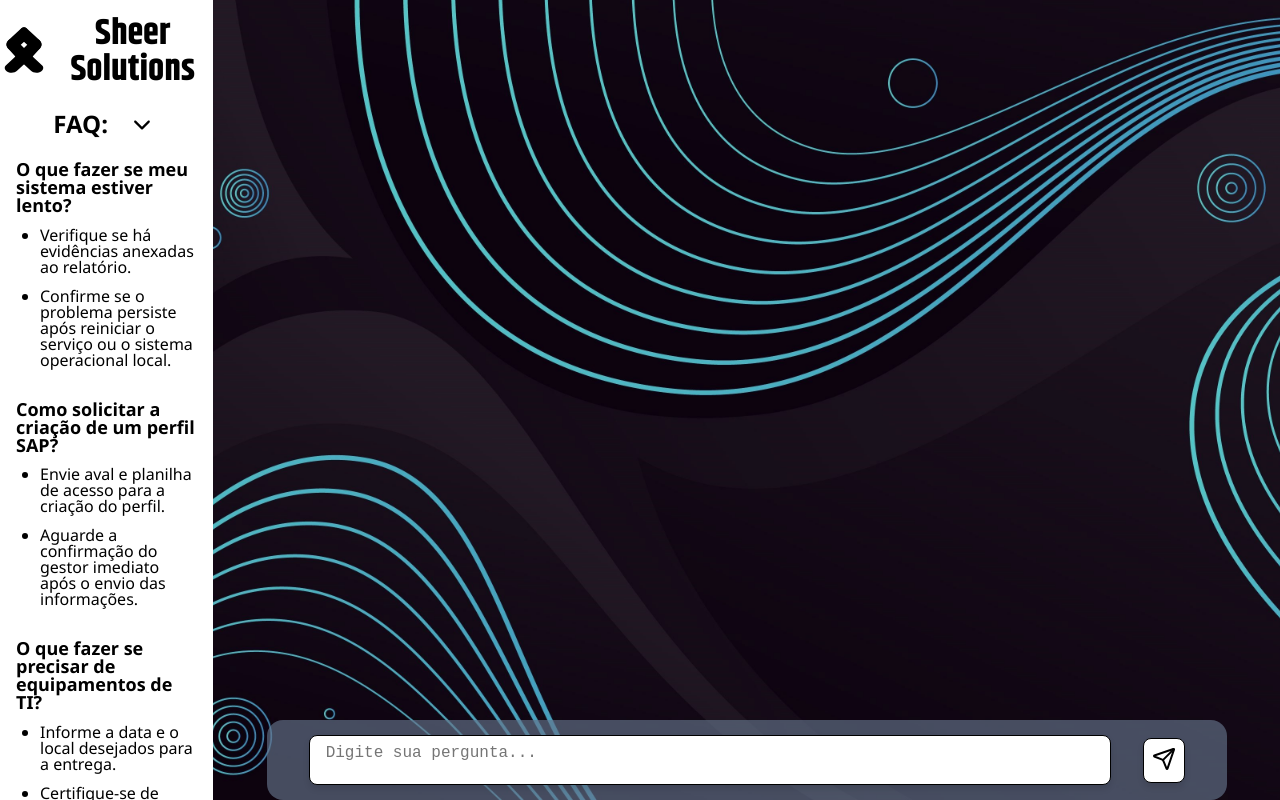
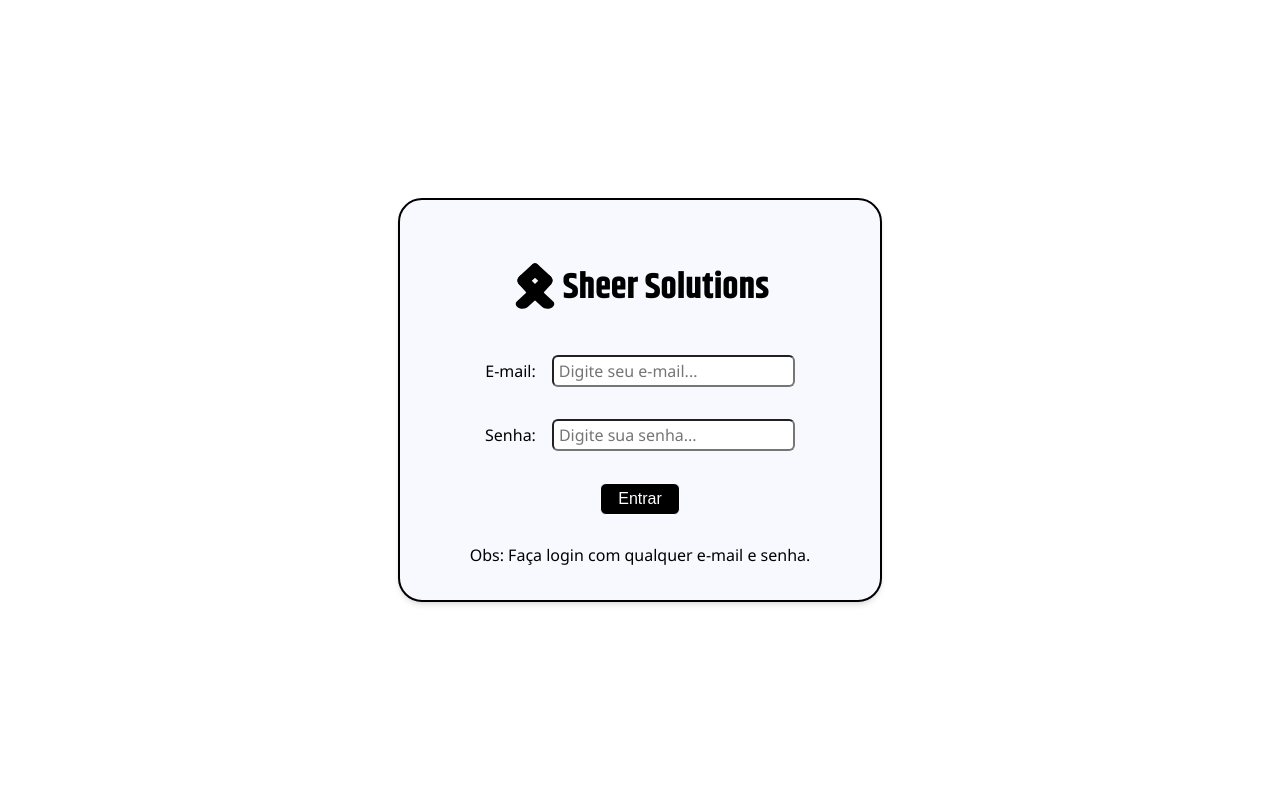
Before and after one commit to Leandro-Sales1/sheersolution, a React (Create React App) app: page / in a window 1280 px wide. Built offline with nearby package versions, Linux system fonts and the light colour scheme.

Commit message:
"Added react-router-dom, removed App.js and app.css, and updated index.js to use react-router-dom"

```diff
--- a/package.json
+++ b/package.json
@@ -9,6 +9,7 @@
     "react": "^18.3.1",
     "react-dom": "^18.3.1",
     "react-icons": "^5.3.0",
+    "react-router-dom": "^6.26.1",
     "react-scripts": "5.0.1",
     "web-vitals": "^2.1.4"
   },
--- a/src/App.js
+++ /dev/null
@@ -1,14 +0,0 @@
-import Content from "./components/content/Content";
-import LeftSideBar from "./components/left-side-bar/LeftSideBar";
-import './app.css'
-
-function App() {
-  return (
-    <section className="main-section">
-      <LeftSideBar />
-      <Content/>
-    </section>
-  );
-}
-
-export default App;
--- a/src/index.js
+++ b/src/index.js
@@ -1,12 +1,29 @@
 import React from 'react';
 import ReactDOM from 'react-dom/client';
+import { createBrowserRouter, RouterProvider, } from "react-router-dom";
 import './index.css';
-import App from './App';
+import Login from './pages/login/login';
+import Home from './pages/home/home';
+import Page404 from './pages/page404/Page404';
 
+
+
+const router = createBrowserRouter([
+  {
+    path: "/",
+    element: <Login />,
+    errorElement: <Page404/>,
+  },
+  {
+    path: "/home",
+    element: <Home/>,
+    errorElement: <Page404/>,
+  },
+]);
 
 const root = ReactDOM.createRoot(document.getElementById('root'));
 root.render(
   <React.StrictMode>
-    <App />
+    <RouterProvider router={router} />
   </React.StrictMode>
 );
--- /dev/null
+++ b/src/pages/home/home.js
@@ -0,0 +1,12 @@
+import Content from "../../components/content/Content";
+import LeftSideBar from "../../components/left-side-bar/LeftSideBar";
+import './home.css'
+
+export default function Home() {
+  return (
+    <section className="main-section">
+      <LeftSideBar />
+      <Content/>
+    </section>
+  );
+}
--- /dev/null
+++ b/src/pages/login/login.css
@@ -0,0 +1,52 @@
+.login-div {
+  width: 100%;
+  height: 100vh;
+  display: flex;
+  flex-direction: column;
+  align-items: center;
+  justify-content: center;
+}
+
+.login {
+  background-color: #F7F9FE;
+  width: 30rem;
+  height: 25rem;
+  margin: auto;
+  display: flex;
+  flex-direction: column;
+  align-items: center;
+  justify-content: center;
+  gap: 2rem;
+  border: 2px solid black;
+  border-radius: 1.5rem;
+  box-shadow: 0 4px 6px -1px rgb(0 0 0 / 0.1), 0 2px 4px -2px rgb(0 0 0 / 0.1);
+}
+
+.input-div {
+  display: inline-flex;
+  align-items: center;
+  justify-content: center;
+  gap: 1rem;
+
+  label {
+    font-size: 1rem;
+  }
+
+  input {
+    font-size: 1rem;
+    border-radius: 6px;
+    padding: 3px 3px 3px 5px
+  }
+}
+
+.btn-login {
+  text-align: center;
+  width: 5rem;
+  height: 2rem;
+  font-size: 1rem;
+  color: white;
+  background-color: black;
+  border: 1px solid white;
+  border-radius: 6px;
+  cursor: pointer;
+}
--- /dev/null
+++ b/src/pages/login/login.js
@@ -0,0 +1,54 @@
+import { useState } from "react"
+import "./login.css"
+import { useNavigate } from "react-router-dom"
+
+
+
+export default function Login() {
+  const [inputEmail, setInputEmail] = useState('')
+  const [inputPassWord, setInputPassWord] = useState('')
+  const navigate = useNavigate();
+
+  const handleForm = (e) => {
+    e.preventDefault()
+    navigate('/home')
+  }
+
+  return (
+    <section>
+      <div className="login-div">
+        <form className="login" onSubmit={e => handleForm(e)}>
+          <div className="logo-container">
+            <img alt="logo" className="logo" src="/assets/logo.svg" />
+            <h2 className="company-name">Sheer Solutions</h2>
+          </div>
+          <div className="input-div">
+            <label>E-mail:</label>
+            <input type="email"
+              placeholder="Digite seu e-mail..."
+              onChange={e => setInputEmail(e.target.value)}
+              required
+              maxLength={30}
+              value={inputEmail} />
+          </div>
+          <div className="input-div">
+            <label>Senha:</label>
+            <input type="password"
+              placeholder="Digite sua senha..."
+              onChange={e => setInputPassWord(e.target.value)}
+              required
+              maxLength={20}
+              value={inputPassWord} />
+          </div>
+          <button type="submit" className="btn-login">Entrar</button>
+          <p>Obs: Faça login com qualquer e-mail e senha.</p>
+
+        </form>
+
+      </div>
+
+
+    </section>
+
+  )
+}
--- /dev/null
+++ b/src/pages/page404/Page404.js
@@ -0,0 +1,16 @@
+import { useRouteError } from "react-router-dom";
+
+export default function Page404() {
+  const error = useRouteError();
+  console.error(error);
+
+  return (
+    <div id="error-page">
+      <h1>Oops!</h1>
+      <p>Sorry, an unexpected error has occurred.</p>
+      <p>
+        <i>{error.statusText || error.message}</i>
+      </p>
+    </div>
+  );
+}
```
Also changed, not shown: src/pages/home/home.css (renamed from src/app.css), src/pages/page404/page404.css (added), 1 other file (tests, documents, lock files or other folders).
